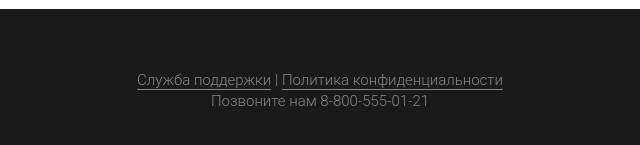
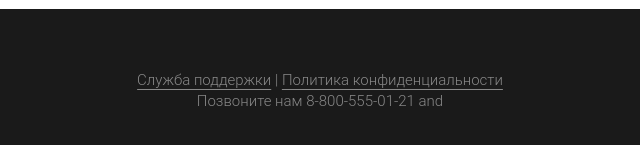
Before and after one commit to light0995/Wordpress, a plain HTML site: page index.html in a window 1280 px wide. Shown: the part 3720-3865 px from the top of the page, 320-960 px from the left. Drawn offline with Linux system fonts and the light colour scheme.

Commit message:
Last commit

```diff
--- a/index.html
+++ b/index.html
@@ -213,6 +213,7 @@
         </div>
 
         Позвоните нам <a href="#">8-800-555-01-21</a>
+        and
       </div>
     </footer>
   </body>
```
